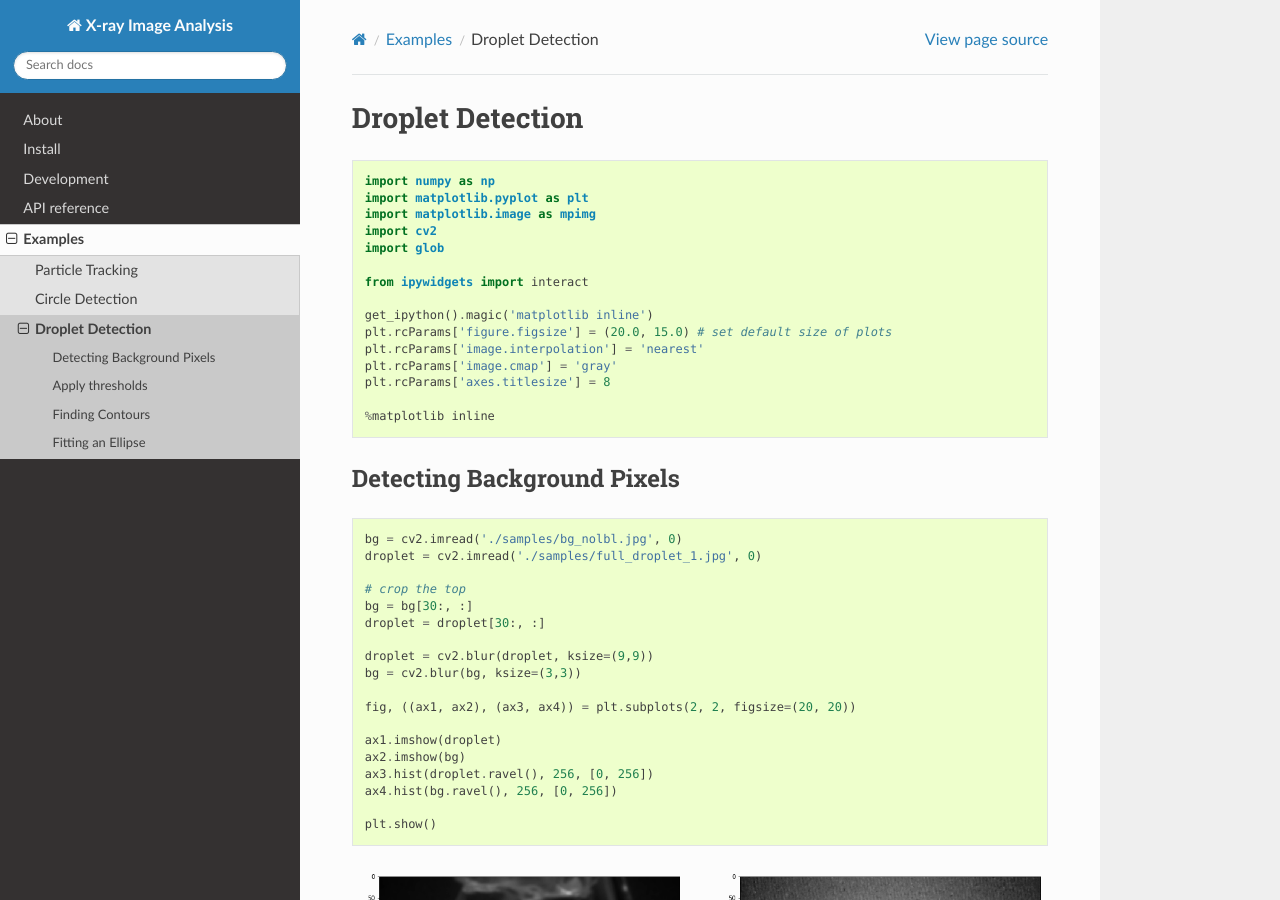
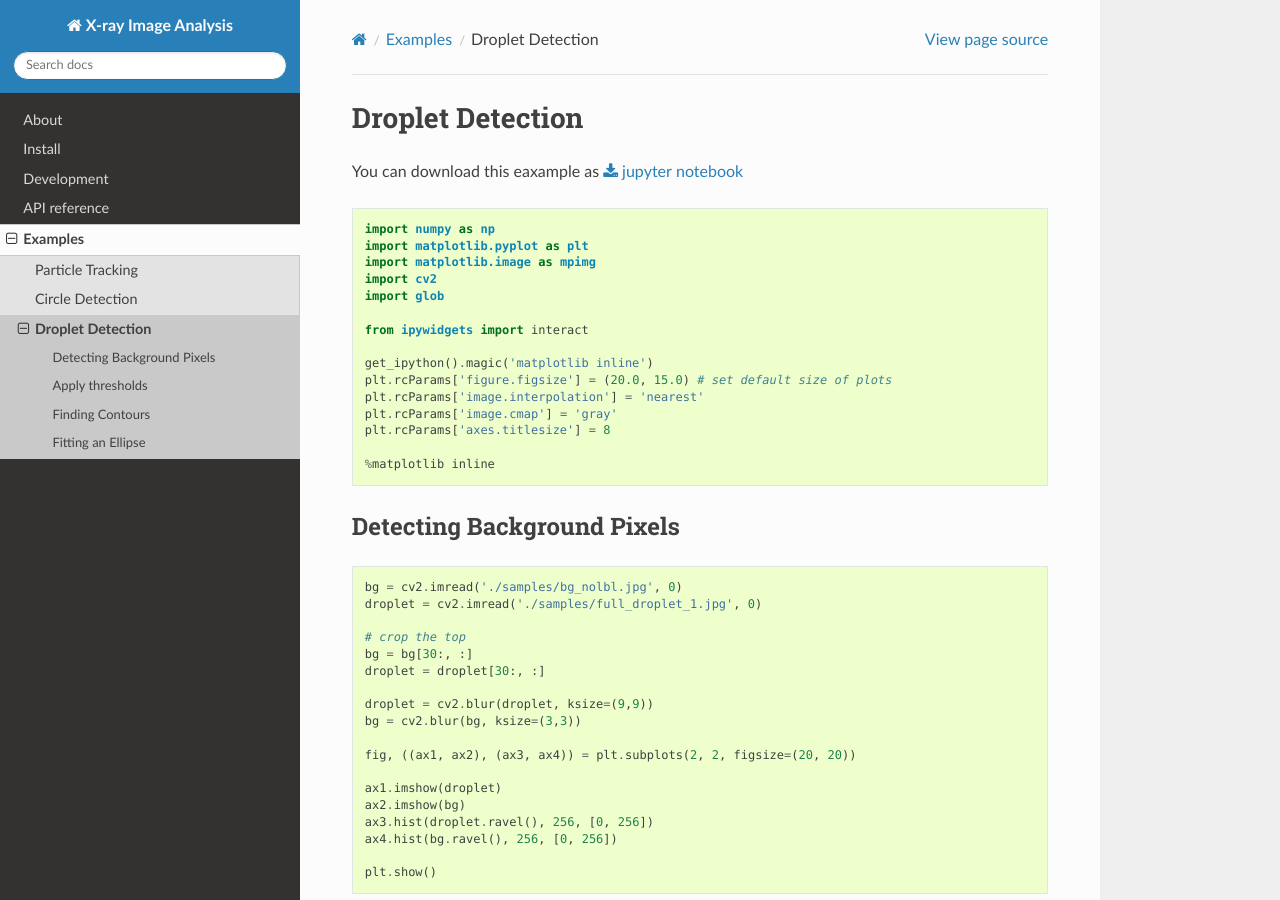
Before and after one commit to tomography/ximage, a Sphinx documentation site: the page built from docs/source/ipynb/Droplet_fitEllipse_1.rst, in a window 1280 px wide and 900 px high. Built offline with Sphinx 7.4.7 and the Read the Docs theme 2.0.0, drawn with Linux system fonts in a browser that asks for light colours; pages that are not in the unit, such as notebooks, are missing from menus.

Commit message:
added notebook download link

```diff
--- a/docs/source/ipynb/Droplet_fitEllipse_1.rst
+++ b/docs/source/ipynb/Droplet_fitEllipse_1.rst
@@ -1,6 +1,8 @@
 
 Droplet Detection
 =================
+
+You can download this eaxample as :download:`jupyter notebook<../../../docs/demo/Droplet_fitEllipse_1.ipynb>`
 
 .. code:: python
 
```
